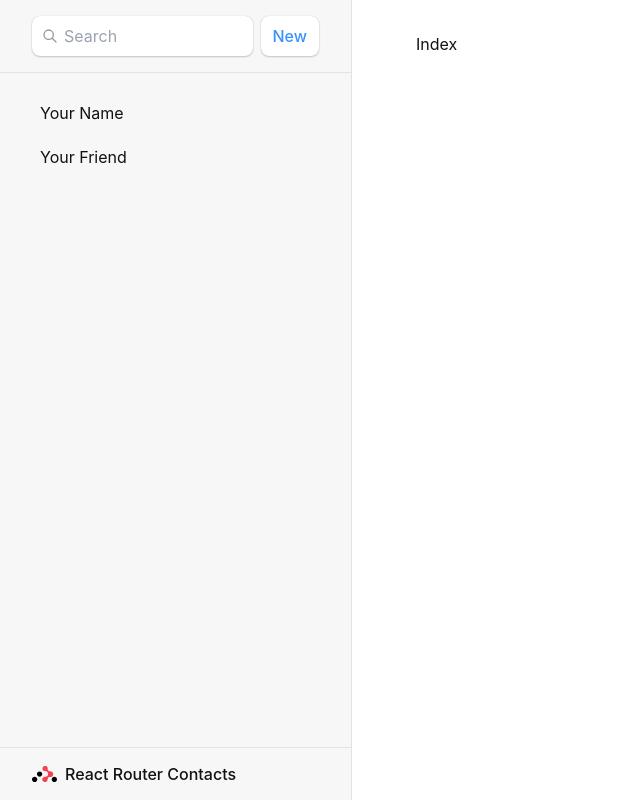
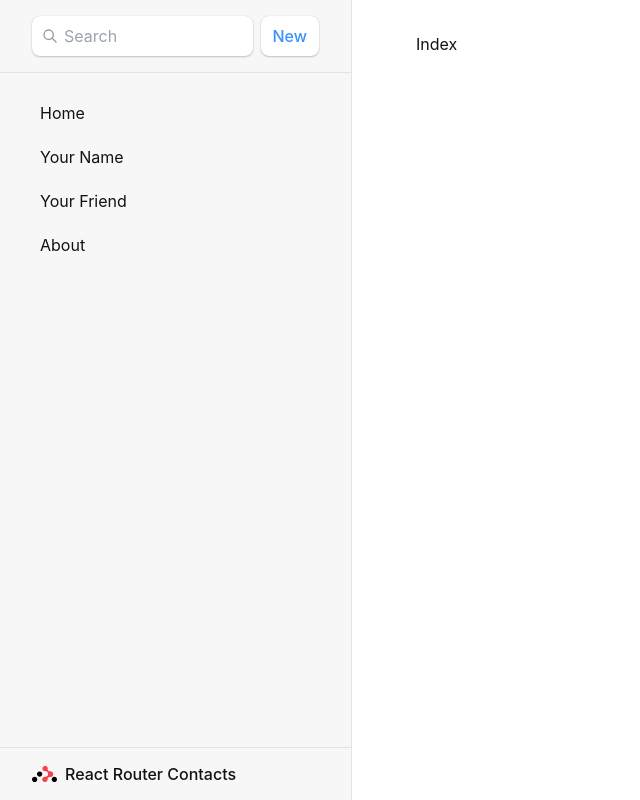
Before and after one commit to xpzouying/go-template, a React (Vite) app in the folder web/: page / in a window 1280 px wide. Shown: the whole page, without its empty margins (0-640 px from the left). Built offline with nearby package versions, Linux system fonts and the light colour scheme.

Commit message:
use Link instead of <a>

```diff
--- a/web/src/routes/root.jsx
+++ b/web/src/routes/root.jsx
@@ -1,4 +1,4 @@
-import { Outlet } from "react-router-dom";
+import { Outlet, Link } from "react-router-dom";
 
 export default function Root() {
   return (
@@ -24,10 +24,18 @@ export default function Root() {
         <nav>
           <ul>
             <li>
-              <a href={`/contacts/1`}>Your Name</a>
+              <Link to={`/`}>Home</Link>
+            </li>
+
+            <li>
+              <Link to={`/contacts/1`}>Your Name</Link>
             </li>
             <li>
-              <a href={`/contacts/2`}>Your Friend</a>
+              <Link to={`/contacts/2`}>Your Friend</Link>
+            </li>
+
+            <li>
+              <Link to={`/about`}>About</Link>
             </li>
           </ul>
         </nav>
```
